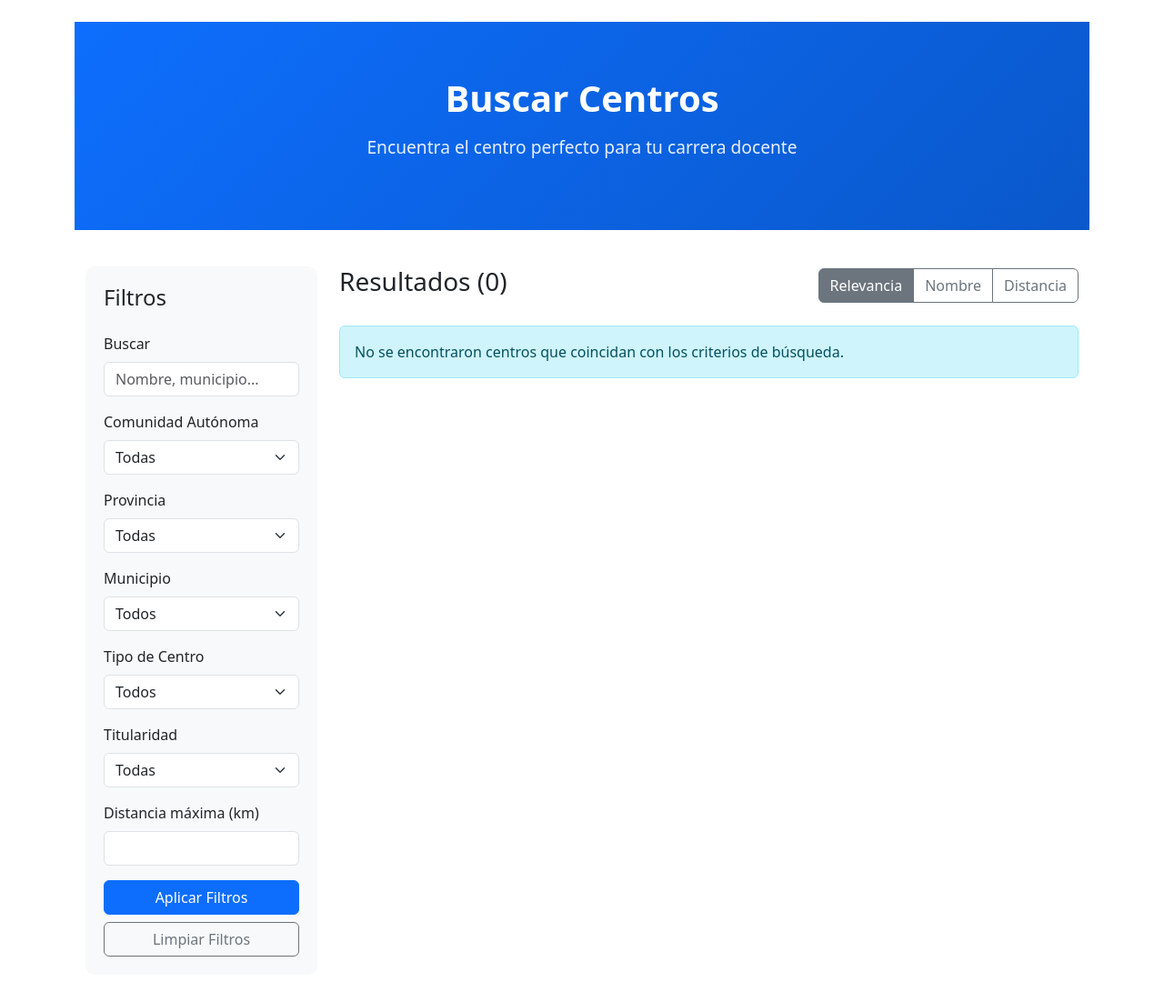
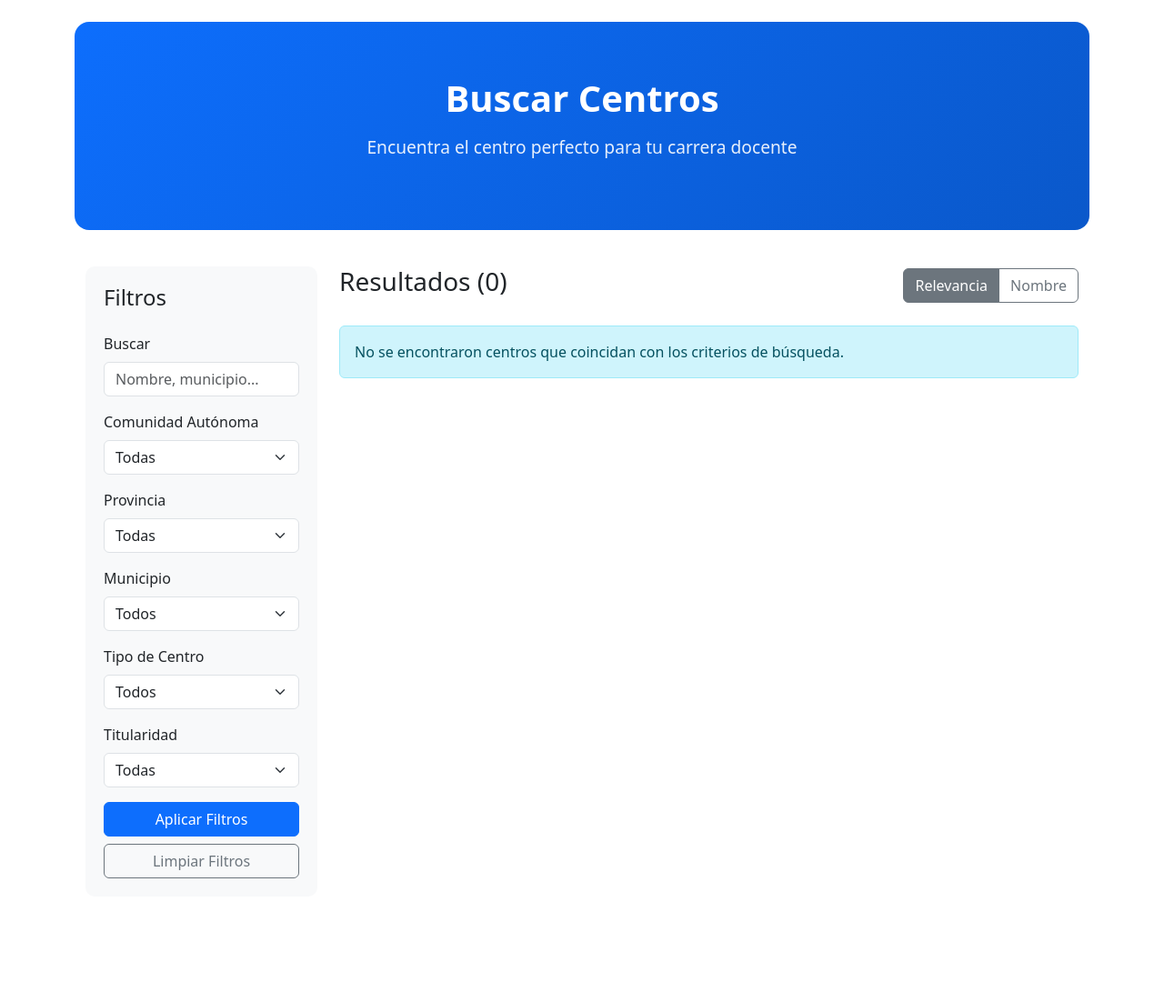
Before and after one commit to pablomc87/destino-docente, a Django app: page /search/ in a window 1280 px wide. Shown: the part 56-1158 px from the top of the page at 91% size. After the commit the page ends 1022 px from the top, so only its background shows below. Run offline with Django 5.2, Linux system fonts and the light colour scheme; data that the repository does not hold is empty.

Commit message:
minor changes to search template

```diff
--- a/schools/templates/schools/search.html
+++ b/schools/templates/schools/search.html
@@ -9,6 +9,7 @@
     color: white;
     padding: 60px 0;
     margin-bottom: 40px;
+    border-radius: 1rem;
 }
 
 .search-title {
@@ -160,12 +161,6 @@
                         </select>
                     </div>
 
-                    <!-- Distance -->
-                    <div class="mb-3">
-                        <label for="distance" class="form-label">Distancia máxima (km)</label>
-                        <input type="number" class="form-control" id="distance" name="distance" min="0" max="100" value="{{ request.GET.distance|default:'' }}">
-                    </div>
-
                     <button type="submit" class="btn btn-primary w-100">Aplicar Filtros</button>
                     <button type="reset" class="btn btn-outline-secondary w-100 mt-2">Limpiar Filtros</button>
                 </form>
@@ -180,7 +175,6 @@
                 <div class="btn-group">
                     <button type="button" class="btn btn-outline-secondary active" data-sort="relevance">Relevancia</button>
                     <button type="button" class="btn btn-outline-secondary" data-sort="name">Nombre</button>
-                    <button type="button" class="btn btn-outline-secondary" data-sort="distance">Distancia</button>
                 </div>
             </div>
 
```
